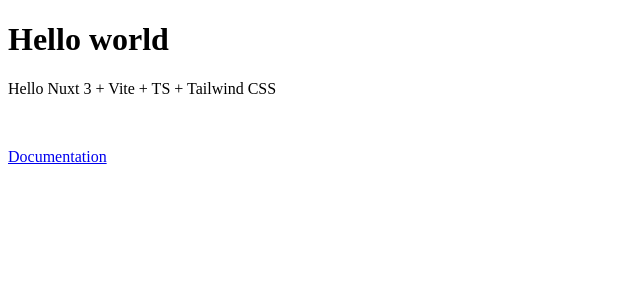
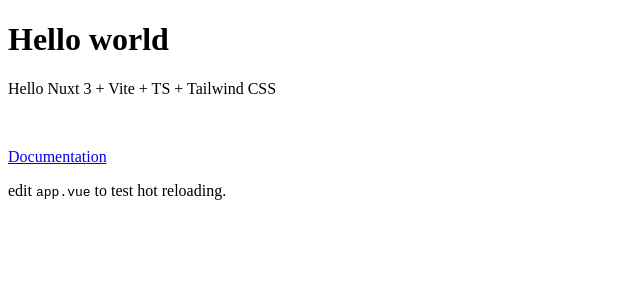
Before and after one commit to ppkmk2546/git, a Nuxt app: page / in a window 1280 px wide. Shown: the top 300 px of the page, without its empty margins (0-640 px from the left). Built offline with nearby package versions, Linux system fonts and the light colour scheme.

Commit message:
test host

```diff
--- a/app.vue
+++ b/app.vue
@@ -8,5 +8,13 @@
     <p>
       <a href="https://nuxt.com/docs/getting-started/introduction" target="_blank">Documentation</a>
     </p>
+
+
+
+
+
+    <p>
+      edit <code>app.vue</code> to test hot reloading.
+    </p>
   </div>
 </template>
```
